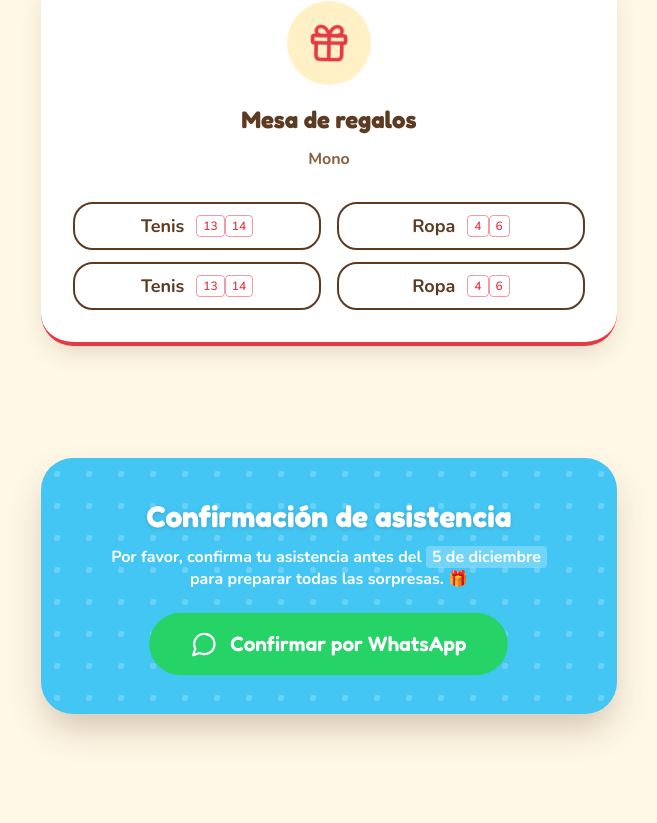
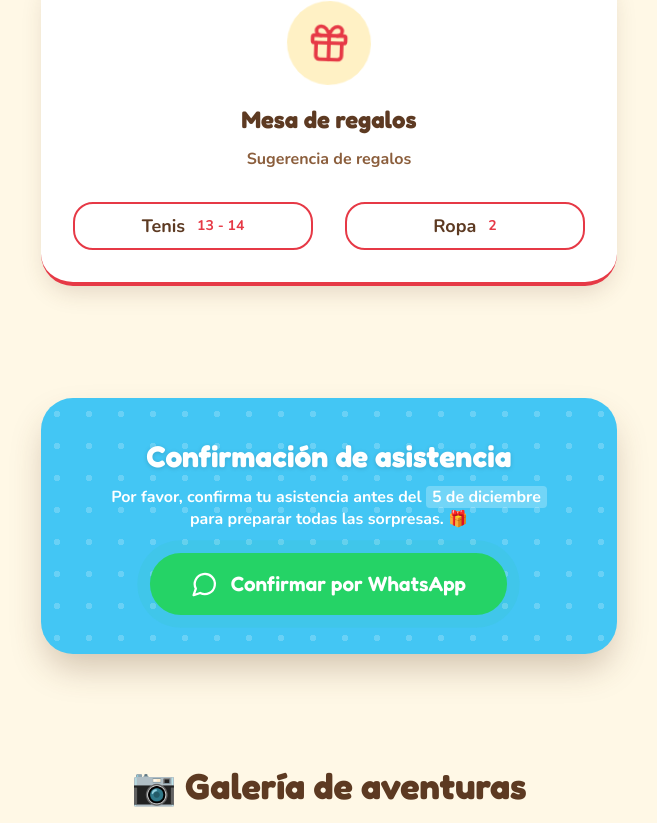
Before and after one commit to armandotejeda30/matias-elmono, a React (Vite) app: page / in a window 1280 px wide. Shown: the part 1797-2620 px from the top of the page, without its empty margins (311-968 px from the left). Built offline with nearby package versions, Linux system fonts and the light colour scheme.

Commit message:
cambios final

```diff
--- a/src/components/GiftTable.jsx
+++ b/src/components/GiftTable.jsx
@@ -8,23 +8,29 @@ const GAME_TYPES = [
 ]
 
 const GAME_ITEMS = [
-  { type: 'Tenis', caja: 1, tallas: ['13', '14'] },
-  { type: 'Tenis', caja: 1, tallas: ['13', '14'] },
-  { type: 'Ropa', caja: 1, tallas: ['4', '6'] },
-  { type: 'Ropa', caja: 1, tallas: ['4', '6'] },
+  { type: 'Tenis', tallas: ['13 - 14'] },
+  { type: 'Ropa', tallas: ['2'] },
 ]
 
-const wrapItems = (items) => {
-  if (items.length === 0) return items
-  const col = Math.ceil(Math.sqrt(items.length))
-  const wrapped = []
-  for (let i = 0; i < items.length; i += col) {
-    wrapped.push(items.slice(i, i + col))
-  }
-  return wrapped
-}
+const rows = GAME_ITEMS.map((item) => (
+  <div key={item.type} className="flex flex-col gap-3">
+    {item.tallas.map((t) => (
+      <div
+        key={t}
+        className="flex items-center justify-center gap-3 rounded-[1.25rem] border-2 border-jorge-red bg-white/90 px-3 py-2 text-center shadow-card-sm backdrop-blur-sm"
+      >
+        <span className="text-lg font-bold text-fur-dark">
+          {item.type}
+        </span>
+        <span className="text-sm font-bold text-jorge-red">
+          {t}
+        </span>
+      </div>
+    ))}
+  </div>
+))
 
-const rows = wrapItems(GAME_ITEMS)
+const EMOJI = { Tenis: '🎾', Ropa: '👕' }
 
 export default function GiftTable() {
   return (
@@ -42,37 +48,11 @@ export default function GiftTable() {
             Mesa de regalos
           </h3>
           <p className="text-fur font-bold leading-snug">
-            Mono
+            Sugerencia de regalos
           </p>
 
-          <div className="mt-8 grid grid-cols-2 gap-3 sm:gap-4">
-            {rows.map((row, ri) => (
-              <div
-                key={ri}
-                className="flex flex-col gap-3"
-              >
-                {row.map((item, ii) => (
-                  <div
-                    key={ii}
-                    className="flex items-center justify-center gap-3 rounded-[1.25rem] border-2 border-bana-border bg-white/90 px-3 py-2 text-center shadow-card-sm backdrop-blur-sm"
-                  >
-                    <span className="text-lg font-bold text-fur-dark">
-                      {item.type}
-                    </span>
-                    <span className="text-sm font-bold text-jorge-red">
-                      {item.tallas.map((t, ti) => (
-                        <span
-                          key={ti}
-                          className="border border-jorge-red/50 rounded px-1.5 py-0.5 font-semibold text-xs"
-                        >
-                          {t}
-                        </span>
-                      ))}
-                    </span>
-                  </div>
-                ))}
-              </div>
-            ))}
+          <div className="mt-8 grid grid-cols-2 gap-6 sm:gap-8">
+            {rows}
           </div>
         </div>
       </FadeIn>
```
Also changed, not shown: 1 other file (tests, documents, lock files or other folders).
